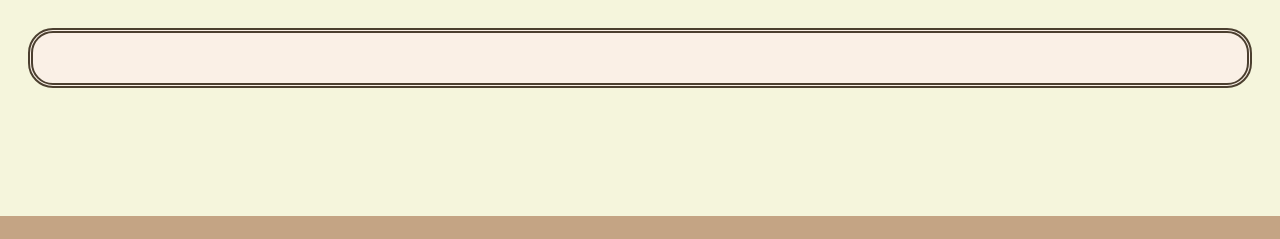
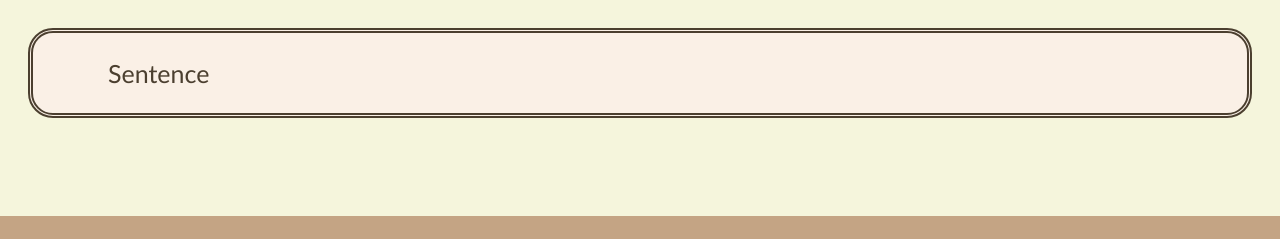
Before and after one commit to bcastr11/Web140, a plain HTML site: page index.html in a window 1280 px wide. Shown: the part 324-563 px from the top of the page. Drawn offline with Linux system fonts and the light colour scheme.

Commit message:
Update index.html

```diff
--- a/index.html
+++ b/index.html
@@ -20,7 +20,7 @@
     <main>
         <h2>Home</h2>
         <p>
-
+            Sentence
         </p>
 
     </main>
```
